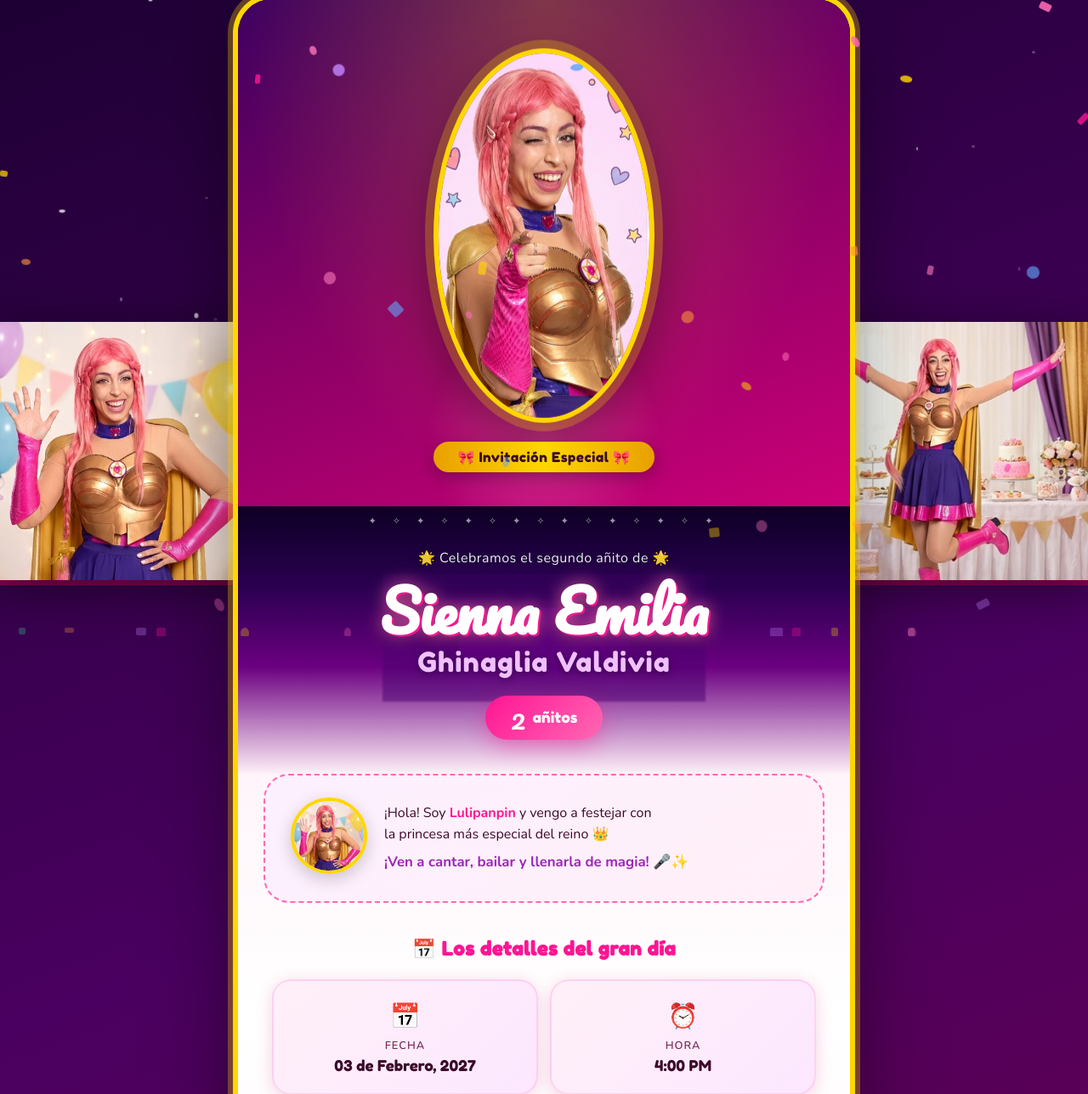
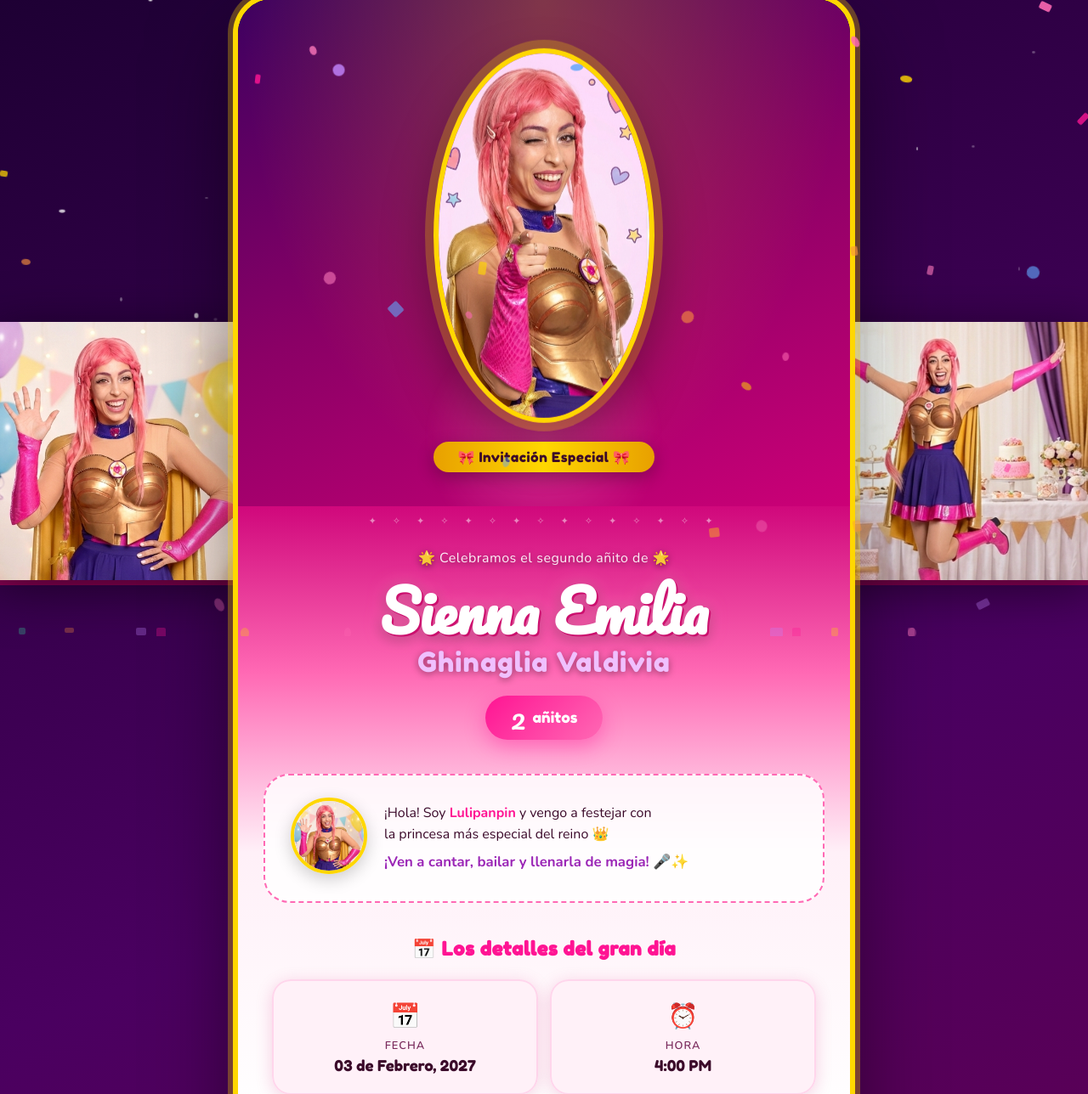
Before and after one commit to Ghinaglia/sienna-fiesta, a Flask app: page / in a window 1280 px wide. Shown: the part 111-1399 px from the top of the page at 85% size. Run offline with Flask 3, Linux system fonts and the light colour scheme.

Commit message:
fix: nombre visible y fondo magico completo

```diff
--- a/static/style.css
+++ b/static/style.css
@@ -177,11 +177,13 @@ body {
     margin: 110px auto 100px;
     background: linear-gradient(to bottom,
         #0d0025 0%,
-        #2a0050 8%,
-        #6b0080 18%,
-        #fff0f8 30%,
-        #ffffff 45%,
-        #fff0f8 75%,
+        #2a0050 5%,
+        #5a0078 14%,
+        #cc0077 22%,
+        #ff69b4 30%,
+        #fff0f8 38%,
+        #ffffff 50%,
+        #fff0f8 80%,
         #fce7ff 100%
     );
     border-radius: 40px;
@@ -274,9 +276,10 @@ body {
     text-align: center;
     position: relative;
     overflow: hidden;
-    background: linear-gradient(to bottom, #0d0025 0%, #2a0050 30%, #6b0080 60%, #fff0f8 100%);
+    background: transparent;
 }
 
+/* Estrellas decorativas */
 .name-section::before {
     content: "✦ ✧ ✦ ✧ ✦ ✧ ✦ ✧ ✦ ✧ ✦ ✧ ✦ ✧ ✦";
     position: absolute;
@@ -284,30 +287,13 @@ body {
     left: 0; right: 0;
     text-align: center;
     font-size: 0.7rem;
-    color: rgba(255,255,255,0.6);
+    color: rgba(255,255,255,0.5);
     letter-spacing: 8px;
     animation: twinkleStars 3s ease-in-out infinite alternate;
+    pointer-events: none;
 }
 
-.name-section::after {
-    content: "";
-    position: absolute;
-    bottom: 30%;
-    left: 50%;
-    transform: translateX(-50%);
-    width: 200px;
-    height: 100px;
-    background: linear-gradient(to top, #4a0070, #6b0090);
-    box-shadow:
-        -80px 0 0 10px #4a0070,
-        80px 0 0 10px #4a0070,
-        -80px -30px 0 10px #3a0060,
-        80px -30px 0 10px #3a0060,
-        -40px -50px 0 5px #2a0050,
-        40px -50px 0 5px #2a0050;
-    opacity: 0.5;
-    filter: blur(1px);
-}
+.name-section::after { display: none; }
 
 @keyframes twinkleStars {
     from { opacity: 0.4; }
@@ -334,9 +320,9 @@ body {
     z-index: 2;
     display: inline-block;
     text-shadow:
-        2px 2px 0px rgba(255,20,147,0.9),
+        2px 2px 0px rgba(200,0,100,0.8),
         0 0 20px rgba(255,105,180,0.9),
-        0 4px 16px rgba(0,0,0,0.5);
+        0 4px 16px rgba(0,0,0,0.4);
 }
 
 .baby-name::after { display: none; }
@@ -381,10 +367,11 @@ body {
     gap: 20px;
     margin: 0 30px 0;
     padding: 26px 30px;
-    background: linear-gradient(135deg, #fdf0ff, #fff0f8);
+    background: rgba(255,255,255,0.85);
     border-radius: 30px;
     border: 2px dashed var(--pink-light);
     text-align: left;
+    backdrop-filter: blur(4px);
 }
 
 .luli-quote-img { flex-shrink: 0; }
@@ -438,7 +425,7 @@ body {
 }
 
 .event-card {
-    background: linear-gradient(135deg, #fff0f8, #fce7ff);
+    background: rgba(255,240,248,0.9);
     border-radius: 22px;
     padding: 22px 16px;
     border: 2px solid rgba(255,20,147,0.12);
@@ -446,7 +433,6 @@ body {
     transition: transform 0.25s ease;
 }
 .event-card:hover { transform: translateY(-4px); }
-
 .event-card.wide { grid-column: 1 / -1; }
 
 .event-icon { font-size: 1.8rem; margin-bottom: 6px; }
@@ -667,7 +653,7 @@ body {
     flex-direction: column;
     align-items: center;
     gap: 10px;
-    background: linear-gradient(135deg, #fce7ff, #fff0f8);
+    background: rgba(252,231,255,0.9);
     border-radius: 24px;
     padding: 40px;
     font-family: var(--font-main);
```
